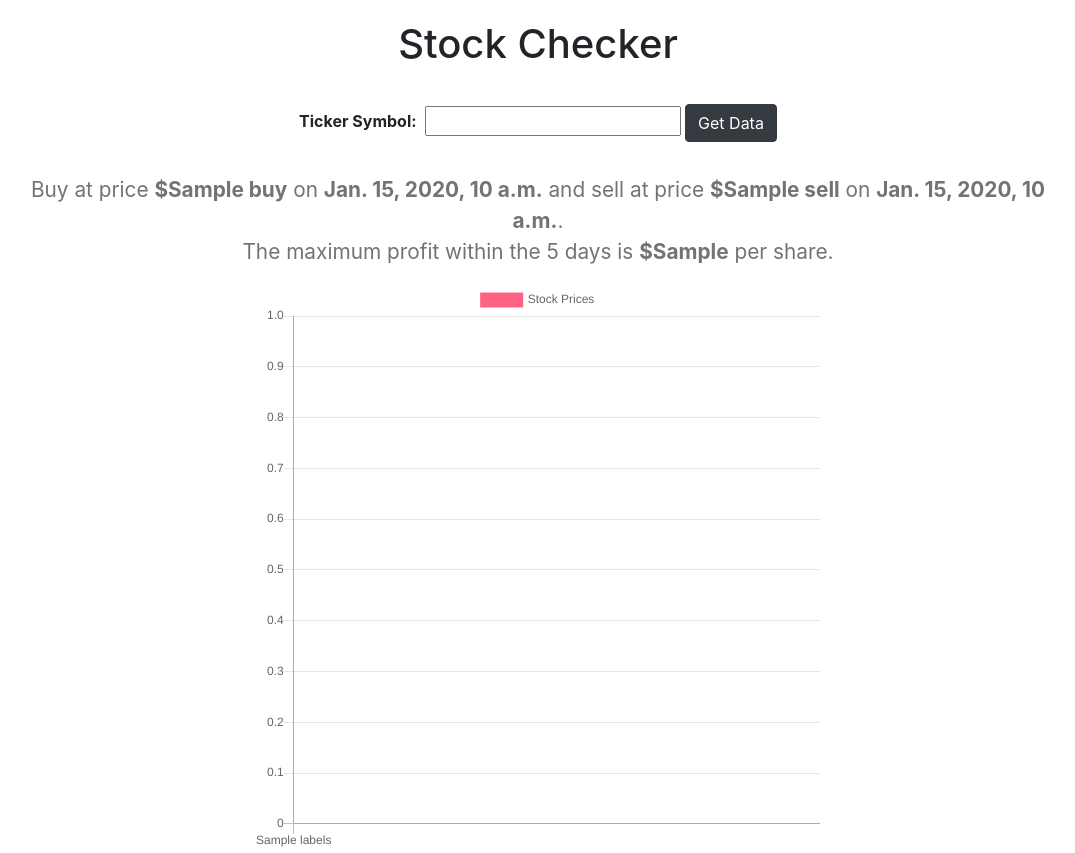
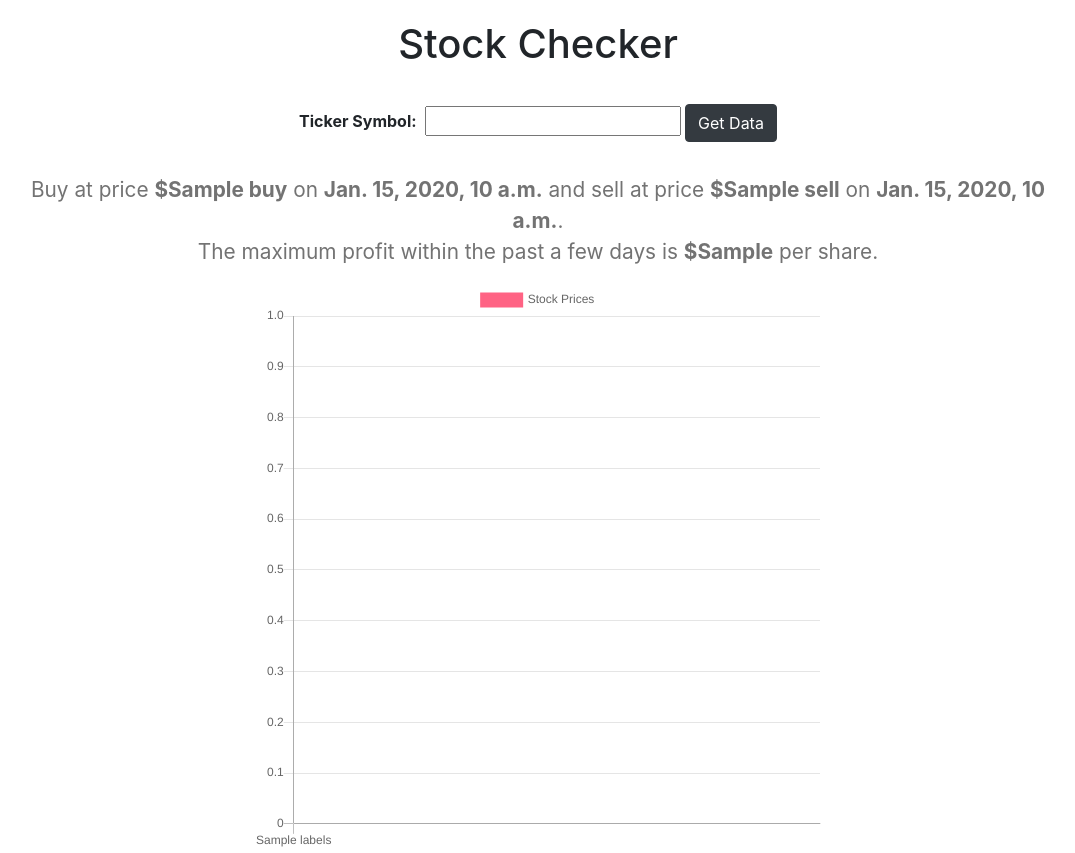
Before and after one commit to Pennylele/Stock-APP, a Django app: template stock/templates/stock/home.html in a window 1280 px wide. Shown: the top 853 px of the page, without its empty margins (102-1177 px from the left). Run offline with Django 3.2, Linux system fonts and the light colour scheme; tables that the repository leaves empty hold one stand-in row (values such as "Sample post"); the template is opened without the code that fills it: values that come from a table or form of the project are taken from there, most other values are stand-ins (such as "Sample title", 1, 10 or a date in 2020); some libraries are stand-ins or nearby versions.

Commit message:
changed the description

```diff
--- a/stock/templates/stock/home.html
+++ b/stock/templates/stock/home.html
@@ -15,7 +15,7 @@
     	<button class="btn btn-dark" type="submit" name="button">Get Data</button>
         {% if labels %}
         <div class="container" id="conclusion">
-    	   <p id="calculation">Buy at price <strong>${{ buy }}</strong> on <strong>{{ buy_date }}</strong> and sell at price <strong>${{ sell }}</strong> on <strong>{{ sell_date }}</strong>.<br>The maximum profit within the 5 days is <strong>${{ maxPri }}</strong> per share.</p>
+    	   <p id="calculation">Buy at price <strong>${{ buy }}</strong> on <strong>{{ buy_date }}</strong> and sell at price <strong>${{ sell }}</strong> on <strong>{{ sell_date }}</strong>.<br>The maximum profit within the past a few days is <strong>${{ maxPri }}</strong> per share.</p>
         </div>
         {% endif %}
     	<p id="myLabels">{{ labels }}</p>
```
